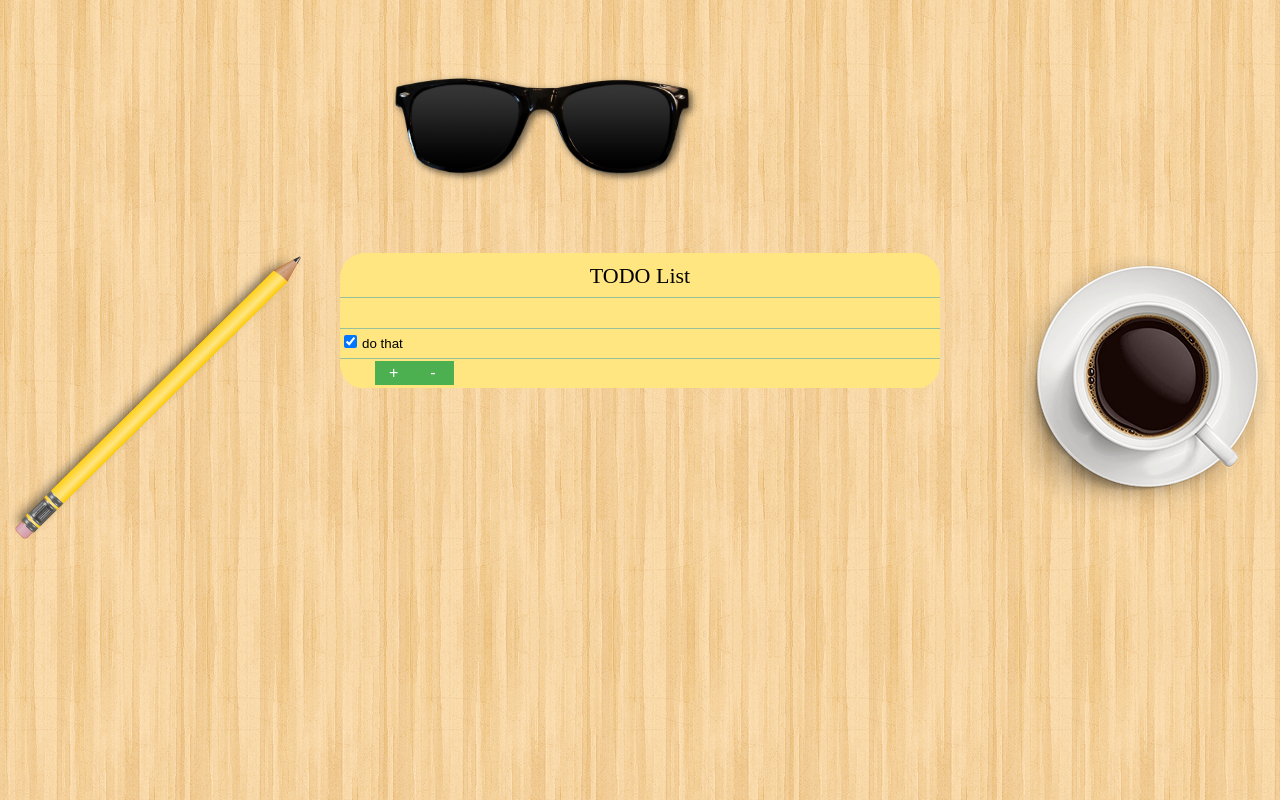
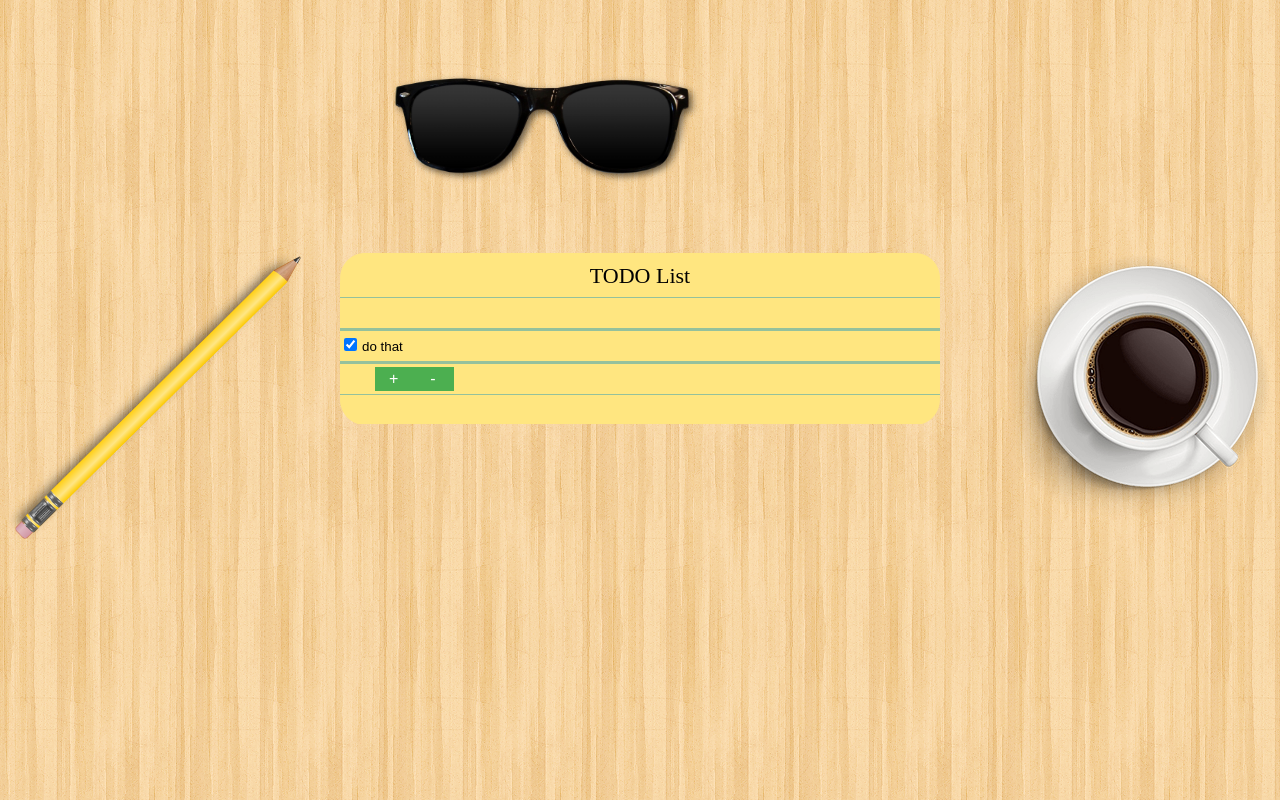
Before and after one commit to vetun/todolist, an Angular app: page / in a window 1280 px wide. Built offline with nearby package versions, Linux system fonts and the light colour scheme; a web font is replaced by a local one.

Commit message:
replace line image background with solid color and the horizontal blue line with solid top colored line using css

```diff
--- a/src/app/app.component.css
+++ b/src/app/app.component.css
@@ -1,5 +1,21 @@
+input:not(:focus) {
+    border: 0;
+    outline: 0;
+    background: transparent;
+    border-bottom: 0px solid black;
+}
+
+input:focus {
+    border: 0;
+    outline: 0;
+    background: transparent;
+    border-bottom: 1px solid black;
+}
+
 #list_line {
-	background-image: url(/assets/list_line.png);
+    background-color: #ffe680;
+    border-top-style: solid;
+    border-top-color: #95c19c;
 	height: 30px;
 	width: 600px;
 }
--- a/src/app/app.component.html
+++ b/src/app/app.component.html
@@ -7,7 +7,9 @@
 	<input type="text" value="{{todo.description}}">
 </div>
 
-<div id="list_footer">
+<div id="list_line">
 	<button id="add_button" (click)="addLine()">+</button>
 	<button id="remove_selected_button">-</button>
 </div>
+
+<div id="list_footer"></div>
--- a/src/styles.css
+++ b/src/styles.css
@@ -2,20 +2,6 @@
 	background-image: url(assets/wood_pattern.png);
 	font-family: 'ABeeZee';
 	font-size: 22px;
-}
-
-input:not(:focus) {
-	border: 0;
-  	outline: 0;
-  	background: transparent;
-  	border-bottom: 0px solid black;
-}
-
-input:focus {
-	border: 0;
-  	outline: 0;
-  	background: transparent;
-  	border-bottom: 1px solid black;
 }
 
 #glasses_img {
```
